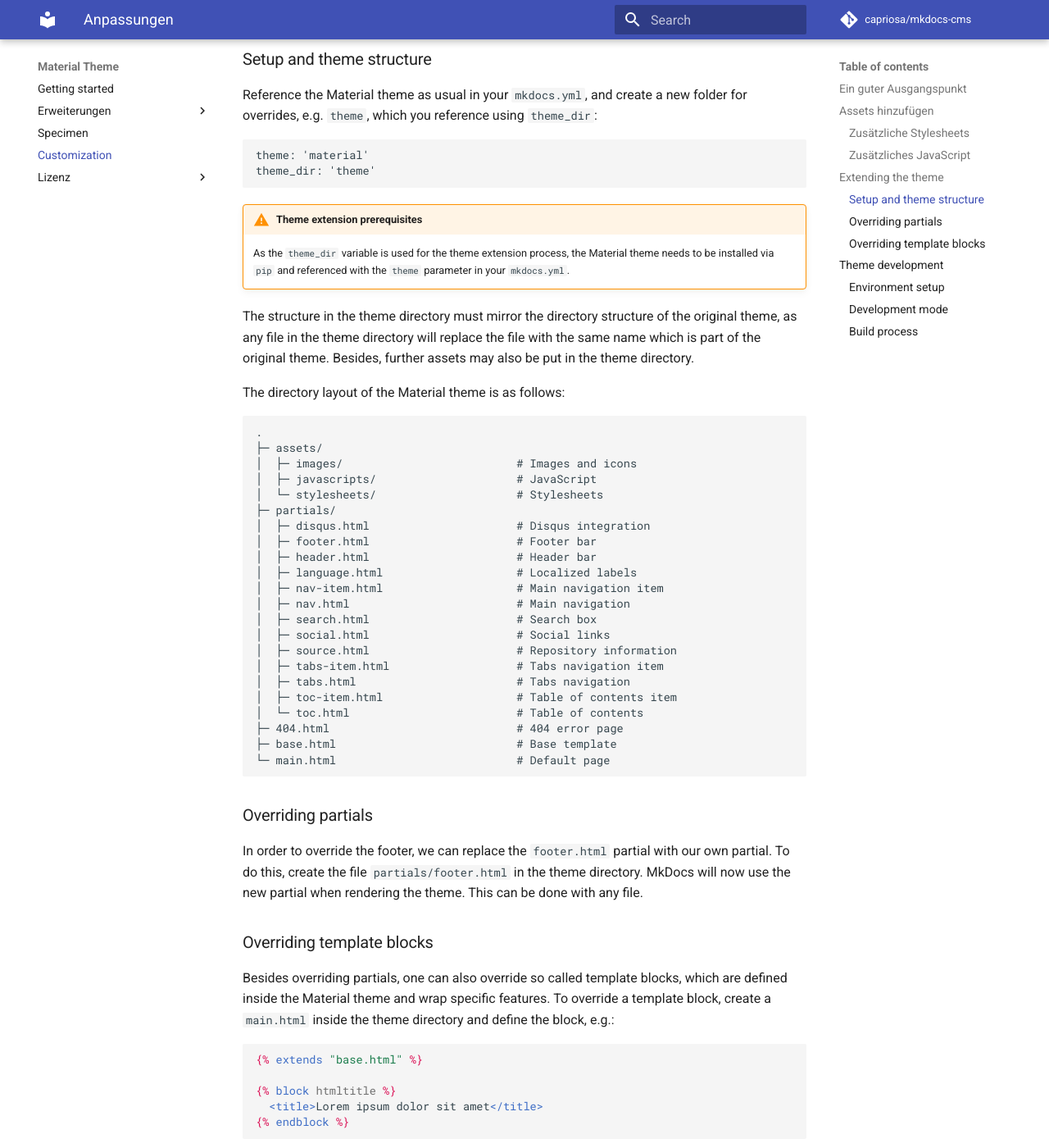
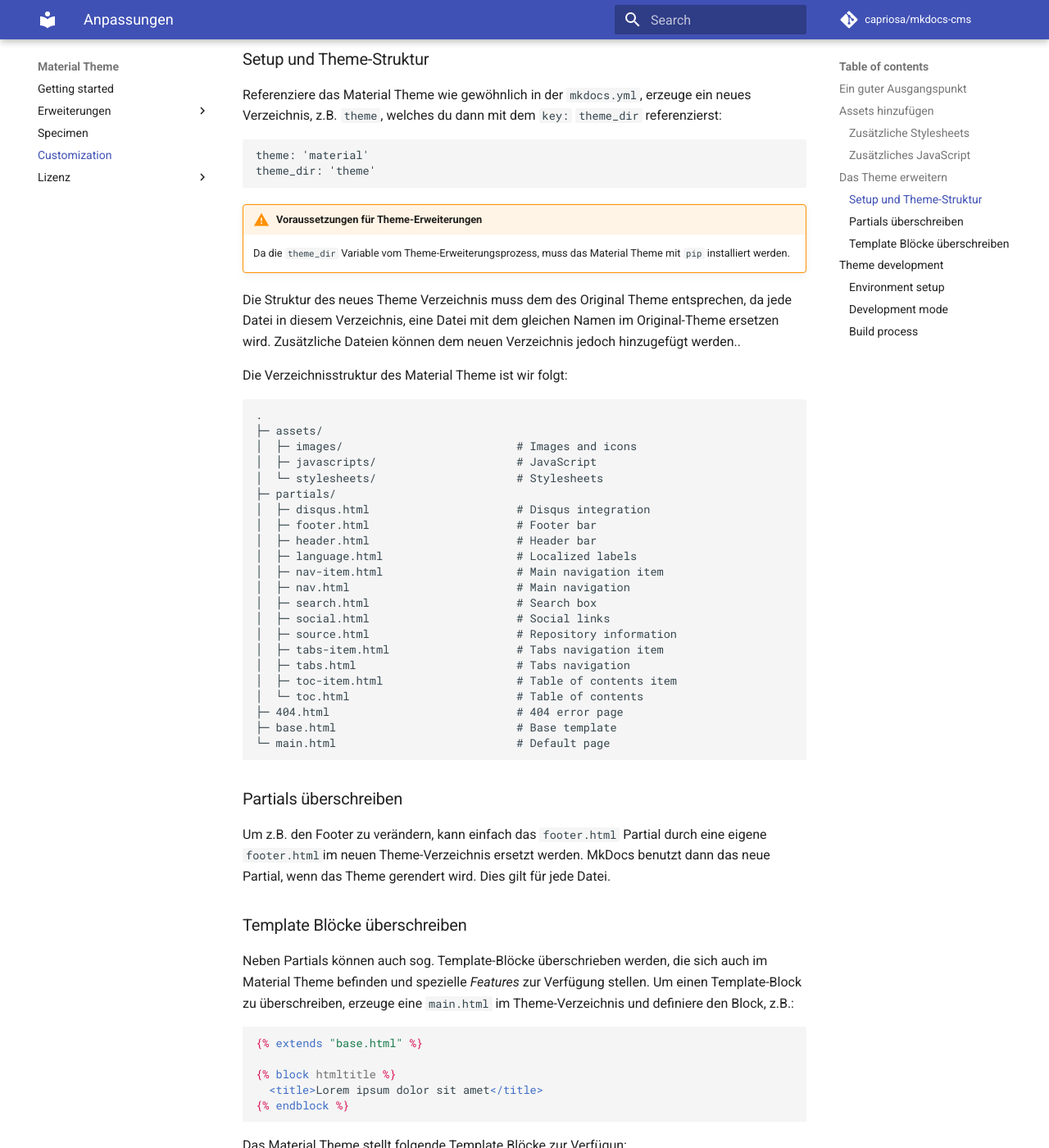
Before and after one commit to capriosa/mkdocs-cms, an MkDocs documentation site: the page built from docs/customization.md, in a window 1280 px wide and 1400 px high, scrolled down 1417 px. Shown: the whole window at 82% size. Built offline with MkDocs 1.6.1 and Material for MkDocs 9.7.7, drawn with Linux system fonts in a browser that asks for light colours; comment, search, counter and statistics services are not loaded; old or Windows-style settings are respelled for this version of MkDocs; some of the changed text lies outside the part shown.

Commit message:
Update Doc “customization”

```diff
--- a/docs/customization.md
+++ b/docs/customization.md
@@ -38,33 +38,27 @@
 
 Weitere Hilfe ist in der [MkDocs Dokumentation](http://www.mkdocs.org/user-guide/styling-your-docs/#customizing-a-theme) zu finden.
 
-## Extending the theme
+## Das Theme erweitern
 
-If you want to alter the HTML source (e.g. add or remove some part), you can
-extend the theme. From version 0.16 on MkDocs implements [theme extension](http://www.mkdocs.org/user-guide/styling-your-docs/#using-the-theme_dir),
-an easy way to override parts of a theme without forking and changing the
-main theme.
+Um das HTML des Themes zu ändern, sollte folgendermaßen vorgegangen werden. Seit Version 0.16 implementiert MkDocs [theme extension](http://www.mkdocs.org/user-guide/styling-your-docs/#using-the-theme_dir),
+eine einfache Möglichkeit, um Teile von Themes zu ändern ohne das Original-Theme zu komprimitieren.
 
-### Setup and theme structure
+### Setup und Theme-Struktur
 
-Reference the Material theme as usual in your `mkdocs.yml`, and create a
-new folder for overrides, e.g. `theme`, which you reference using `theme_dir`:
+Referenziere das Material Theme wie gewöhnlich in der `mkdocs.yml`, erzeuge ein neues Verzeichnis, z.B. `theme`, welches du dann mit dem `key:` `theme_dir` referenzierst:
 
     theme: 'material'
     theme_dir: 'theme'
 
-!!! warning "Theme extension prerequisites"
+!!! warning "Voraussetzungen für Theme-Erweiterungen"
 
-    As the `theme_dir` variable is used for the theme extension process, the
-    Material theme needs to be installed via `pip` and referenced with the
-    `theme` parameter in your `mkdocs.yml`.
+    Da die `theme_dir` Variable vom Theme-Erweiterungsprozess, muss
+    das Material Theme mit `pip` installiert werden.
 
-The structure in the theme directory must mirror the directory structure of the
-original theme, as any file in the theme directory will replace the file with
-the same name which is part of the original theme. Besides, further assets
-may also be put in the theme directory.
+Die Struktur des neues Theme Verzeichnis muss dem des
+Original Theme entsprechen, da jede Datei in diesem Verzeichnis, eine Datei mit dem gleichen Namen im Original-Theme ersetzen wird. Zusätzliche Dateien können dem neuen Verzeichnis jedoch hinzugefügt werden..
 
-The directory layout of the Material theme is as follows:
+Die Verzeichnisstruktur des Material Theme ist wir folgt:
 
     .
     ├─ assets/
@@ -89,19 +83,14 @@
     ├─ base.html                           # Base template
     └─ main.html                           # Default page
 
-### Overriding partials
+### Partials überschreiben
 
-In order to override the footer, we can replace the `footer.html` partial with
-our own partial. To do this, create the file `partials/footer.html` in the
-theme directory. MkDocs will now use the new partial when rendering the theme.
-This can be done with any file.
+Um z.B. den Footer zu verändern, kann einfach das `footer.html` Partial durch eine eigene `footer.html`im neuen Theme-Verzeichnis ersetzt werden. MkDocs benutzt dann das neue Partial, wenn das Theme gerendert wird. Dies gilt für jede Datei.
 
-### Overriding template blocks
+### Template Blöcke überschreiben
 
-Besides overriding partials, one can also override so called template blocks,
-which are defined inside the Material theme and wrap specific features. To
-override a template block, create a `main.html` inside the theme directory and
-define the block, e.g.:
+Neben Partials können auch sog. Template-Blöcke überschrieben werden,
+die sich auch im Material Theme befinden und spezielle *Features* zur Verfügung stellen. Um einen Template-Block zu überschreiben, erzeuge eine `main.html` im Theme-Verzeichnis und definiere den Block, z.B.:
 
     {% extends "base.html" %}
 
@@ -109,7 +98,7 @@
       <title>Lorem ipsum dolor sit amet</title>
     {% endblock %}
 
-The Material theme provides the following template blocks:
+Das Material Theme stellt folgende Template Blöcke zur Verfügun:
 
 | Block name   | Wrapped contents                                |
 | ------------ | ----------------------------------------------- |
@@ -132,7 +121,7 @@
 | `social`     | Wraps the social links in the footer            |
 | `styles`     | Wraps the stylesheets (also extra sources)      |
 
-For more on this topic refer to the [MkDocs documentation](http://www.mkdocs.org/user-guide/styling-your-docs/#overriding-template-blocks)
+Mehr Informationen zu diesem Thema sind hier zu finden: [MkDocs documentation](http://www.mkdocs.org/user-guide/styling-your-docs/#overriding-template-blocks)
 
 ## Theme development
 
```
